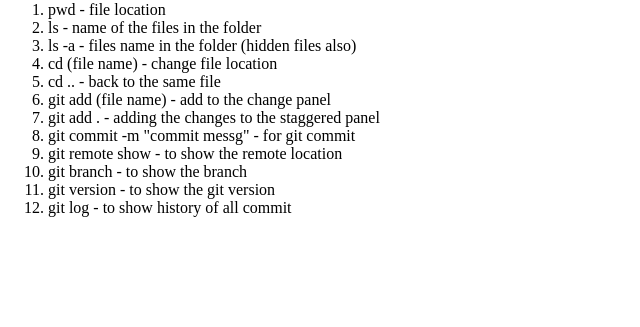
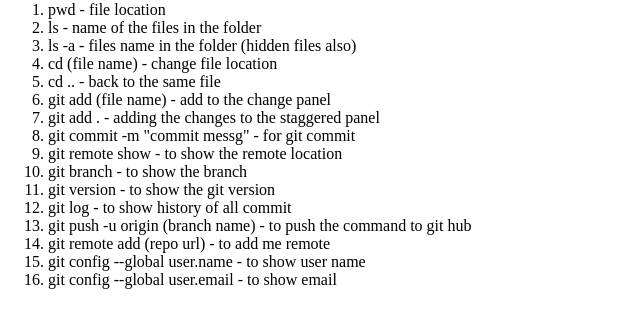
Before and after one commit to swetanshu17/My-First-Repository, a plain HTML site: page index_git.html in a window 1280 px wide. Shown: the part 79-406 px from the top of the page, without its empty margins (0-640 px from the left). Drawn offline with Linux system fonts and the light colour scheme.

Commit message:
fourth commit

```diff
--- a/index_git.html
+++ b/index_git.html
@@ -21,6 +21,11 @@
         <li>git branch - to show the branch</li>
         <li>git version - to show the git version</li>
         <li>git log - to show history of all commit</li>
+        <li>git push -u origin (branch name) - to push the command to git hub</li>
+        <li>git remote add (repo url) - to add me remote</li>
+        <li>git config --global user.name - to show user name</li>
+        <li>git config --global user.email - to show email</li>
+
     </ol>
 </body>
 </html>
```
